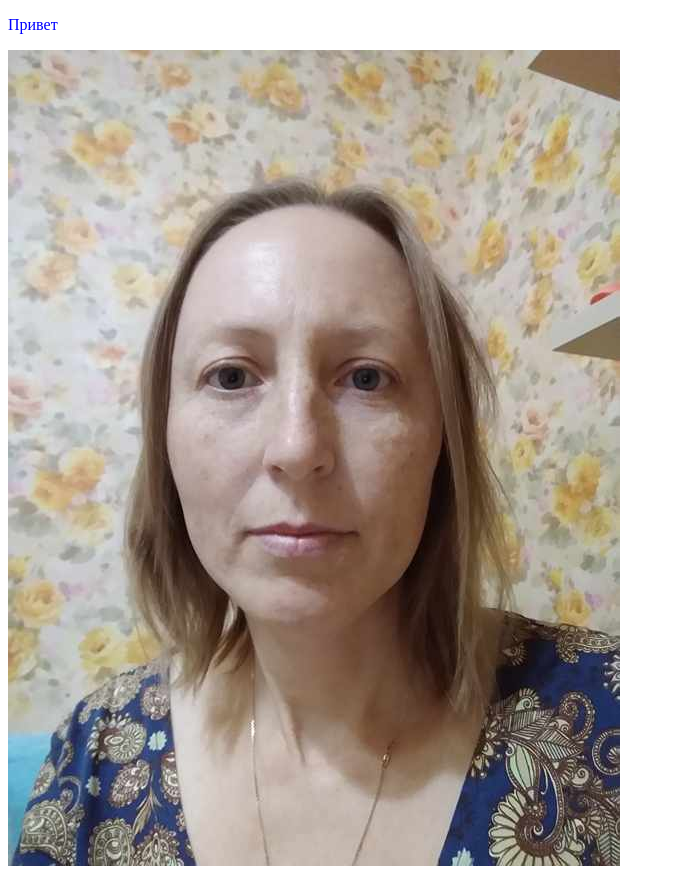
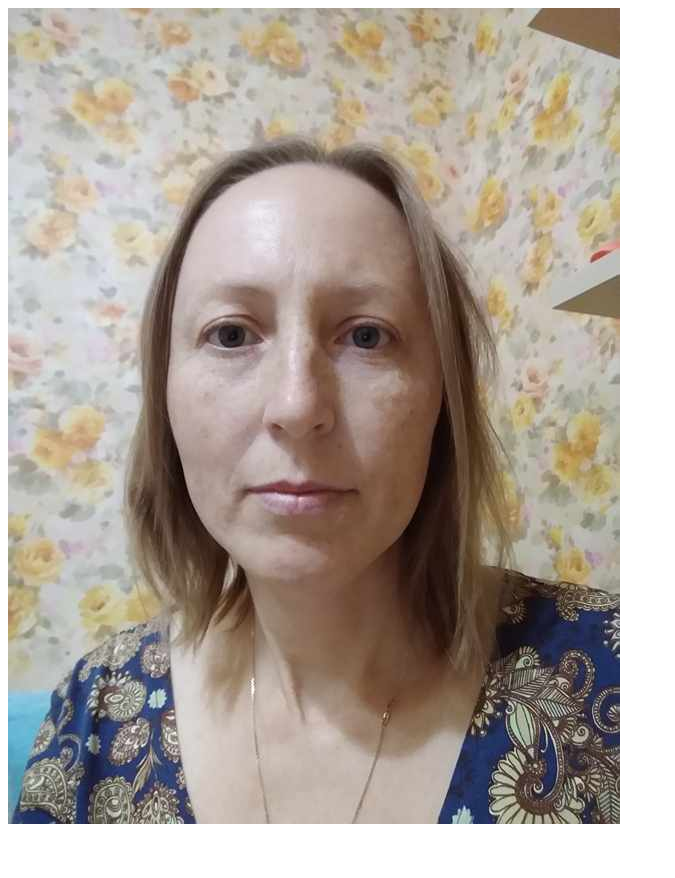
Before and after one commit to Oglay9/rsschool-cv, a plain HTML site: page index.html in a window 1280 px wide. Shown: the whole page, without its empty margins (0-675 px from the left). After the commit the page ends 836 px from the top, so only its background shows below. Drawn offline with Linux system fonts and the light colour scheme.

Commit message:
fix: html file

```diff
--- a/index.html
+++ b/index.html
@@ -7,10 +7,6 @@
     <link rel="stylesheet" href="style.css">
 </head>
 <body>
-    <p>Привет</p>
-    <div>
-        <img src="img/myfoto.jpg" alt="foto">
-    </div>
-
+    <img src="img/myfoto.jpg" alt="foto">
 </body>
 </html>
```
